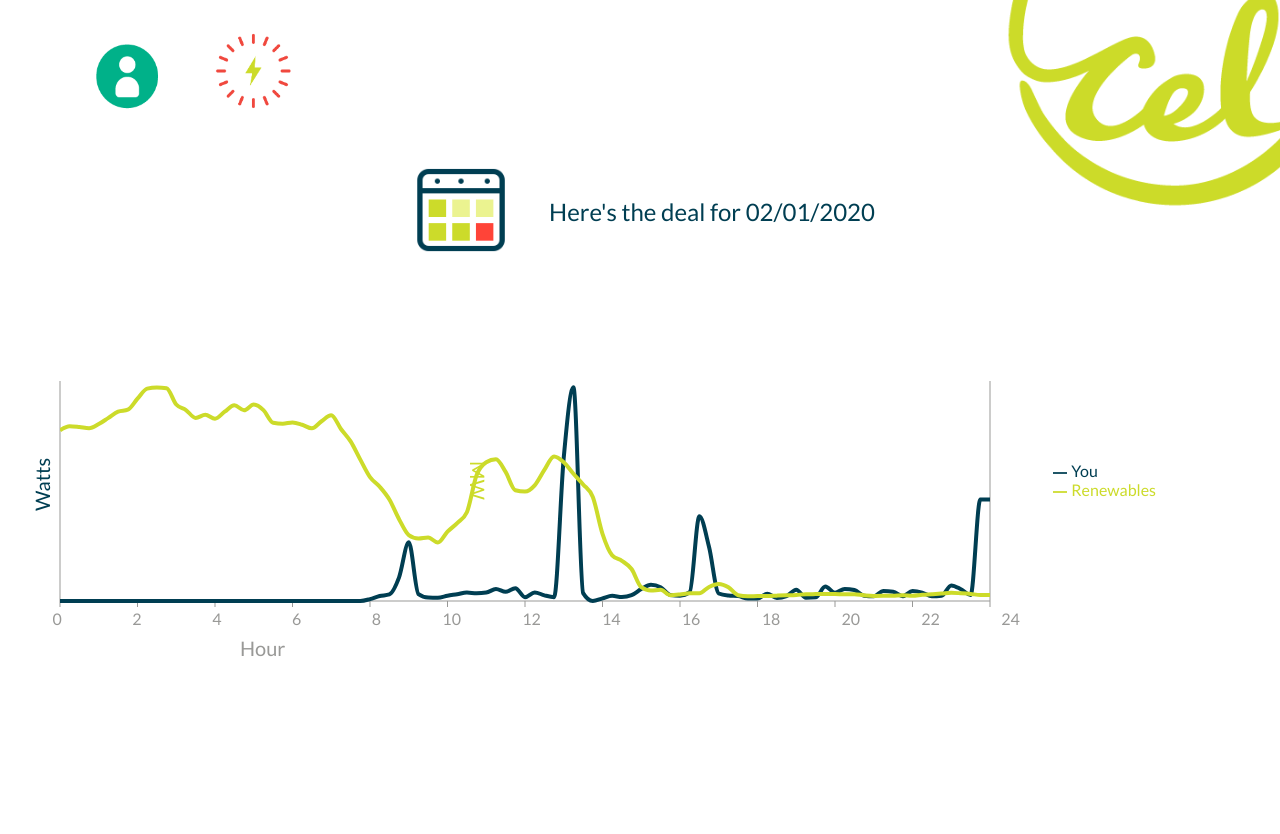
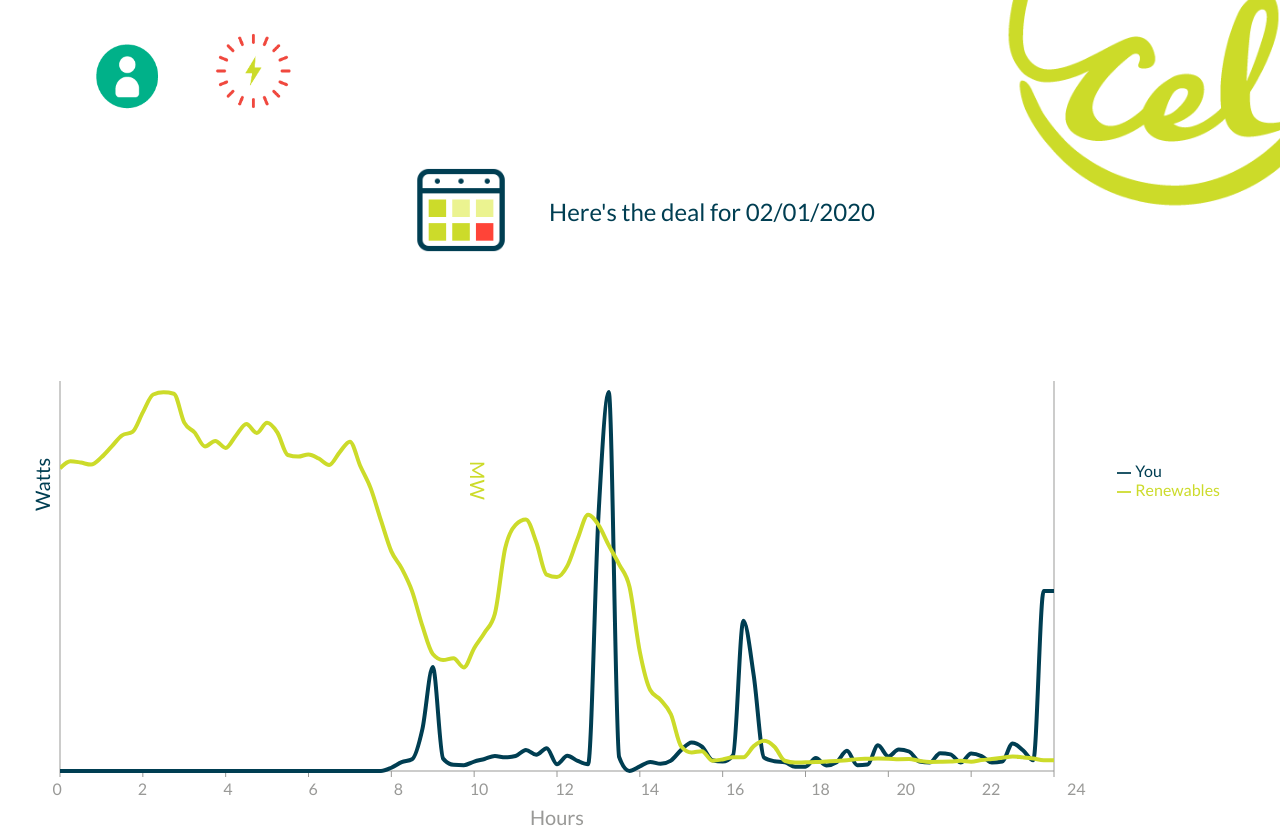
Before and after one commit to Community-Energy-Labs/GridShiftHackathon2020_Repo, a React (Create React App) app in the folder frontend/: page / in a window 1280 px wide. Before the commit the page ends 800 px from the top, so only its background shows below. Built offline with nearby package versions, Linux system fonts and the light colour scheme.

Commit message:
style x-axis

```diff
--- a/frontend/src/App.js
+++ b/frontend/src/App.js
@@ -3,7 +3,7 @@ import moment from 'moment'
 
 import './App.scss'
 
-import { ResponsiveContainer, AreaChart, XAxis, YAxis, CartesianGrid, Legend, Area } from 'recharts'
+import { ResponsiveContainer, AreaChart, XAxis, YAxis, CartesianGrid, Legend, Area, Label } from 'recharts'
 
 import DatePicker from 'react-datepicker'
 import "react-datepicker/dist/react-datepicker.css"
@@ -23,20 +23,6 @@ const CustomizedXAxisTick = ({x, y, stroke, payload,}) => {
     <g transform={`translate(${x * 1.03},${y})`}>
       <text x={0} y={0} dy={16} textAnchor="end" fill="#999997">{payload.value}</text>
     </g>
-  )
-}
-const CustomizedXLabel = (props) => {
-  return (
-    <text
-      x={240}
-      y={275}
-      fill="#999997"
-      style={{
-        fontSize: '20px'
-      }}
-    >
-      Hour
-    </text>
   )
 }
 const CustomizedY1Label = (props) => {
@@ -152,8 +138,8 @@ function App() {
 
       <ResponsiveContainer
         className='ResponsiveContainer'
-        width='95%'
-        height={280}
+        width='100%'
+        height={450}
       >
         <AreaChart
           data={data}
@@ -169,8 +155,10 @@ function App() {
             type='number'
             tickCount={13}
             stroke='#999997'
-            label={<CustomizedXLabel />}
           >
+            <Label value="Hours" position="bottom" offset={10} style={{
+              fontSize: '20px', fill: '#999997'
+            }} />
           </XAxis>
           <YAxis
             tick={false}
```
